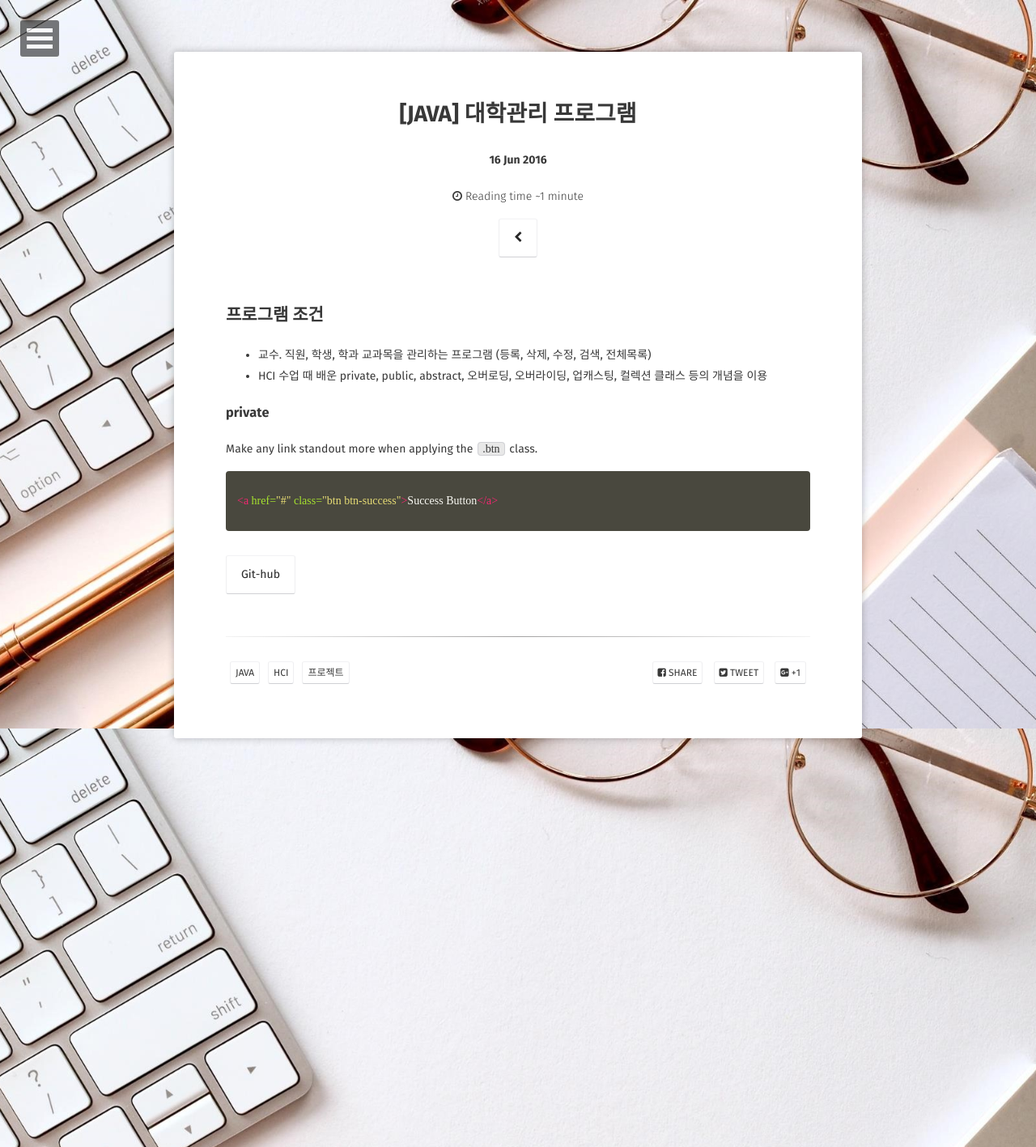
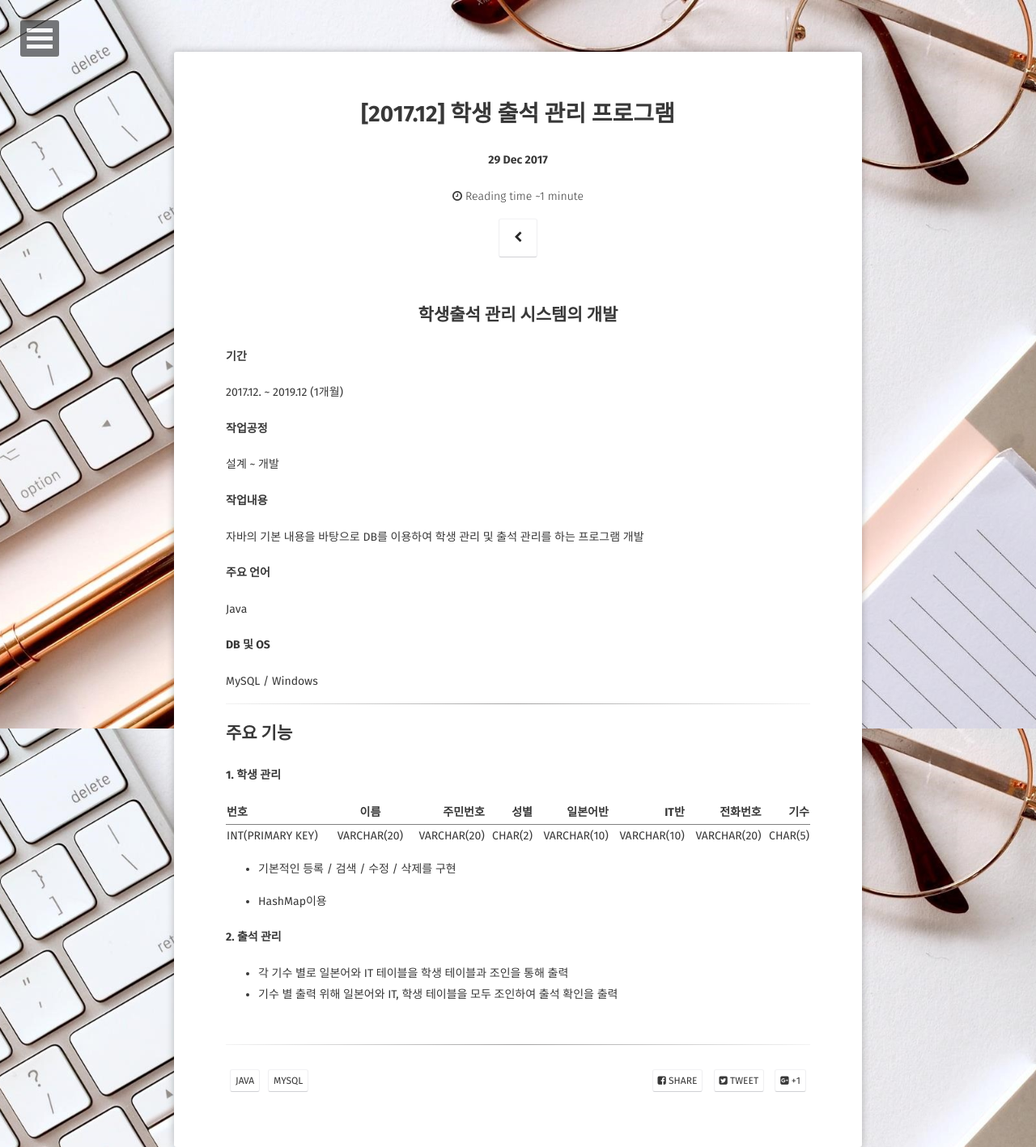
Before and after one commit to LEEJISU-dev/LEEJISU-dev.github.io, a Jekyll site: the page built from _posts/2016-06-16-[JAVA] 대학관리 프로그램.md, in a window 1280 px wide. Shown: the whole page at 81% size. Built offline with Jekyll 4.4.1, drawn with Linux system fonts in a browser that asks for light colours; some web fonts are replaced.

Commit message:
Add posts

```diff
--- a/_posts/2016-06-16-[JAVA] 대학관리 프로그램.md
+++ b/_posts/2016-06-16-[JAVA] 대학관리 프로그램.md
@@ -1,27 +1,47 @@
 ---
 layout: post
-title:  "[JAVA] 대학관리 프로그램"
-date:   2016-06-16
-excerpt: "첫번째 자바 프로젝트"
+title:  "[2017.12] 학생 출석 관리 프로그램"
+date:   2017-12-29
+excerpt: "JSL 인재개발원 / 개인프로젝트"
 project: true
 tag:
 - JAVA
-- HCI
-- 프로젝트
+- MySQL
 comments: false
 ---
+<center><h2> 학생출석 관리 시스템의 개발 </h2></center>
 
-## 프로그램 조건
-* 교수. 직원, 학생, 학과 교과목을 관리하는 프로그램 (등록, 삭제, 수정, 검색, 전체목록)
-* HCI 수업 때 배운 private, public, abstract, 오버로딩, 오버라이딩, 업캐스팅, 컬렉션 클래스 등의 개념을 이용
+#### 기간
+ 2017.12. ~ 2019.12 (1개월)
 
-### private
+#### 작업공정
+ 설계 ~ 개발
 
-Make any link standout more when applying the `.btn` class.
+#### 작업내용
+ 자바의 기본 내용을 바탕으로 DB를 이용하여 학생 관리 및 출석 관리를 하는 프로그램 개발
 
-{% highlight html %}
-<a href="#" class="btn btn-success">Success Button</a>
-{% endhighlight %}
+#### 주요 언어
+ Java
+
+#### DB 및 OS
+ MySQL / Windows
+
+---
+
+## 주요 기능
+#### 1. 학생 관리
+
+| 번호 | 이름 | 주민번호 | 성별 | 일본어반 | IT반 | 전화번호 | 기수 |
+|:--------|:-------:|--------:|--------:|--------:|--------:|--------:|--------:|
+| INT(PRIMARY KEY) | VARCHAR(20) | VARCHAR(20)| CHAR(2) | VARCHAR(10) | VARCHAR(10) | VARCHAR(20) | CHAR(5) |
+|----
+{: rules="groups"}
+
+* 기본적인 등록 / 검색 / 수정 / 삭제를 구현
+
+* HashMap이용
 
 
-<a href="https://github.com/LEEJISU-dev/Java_pbl1" class="btn">Git-hub</a>
+#### 2. 출석 관리
+* 각 기수 별로 일본어와 IT 테이블을 학생 테이블과 조인을 통해 출력
+* 기수 별 출력 위해 일본어와 IT, 학생 테이블을 모두 조인하여 출석 확인을 출력
```
